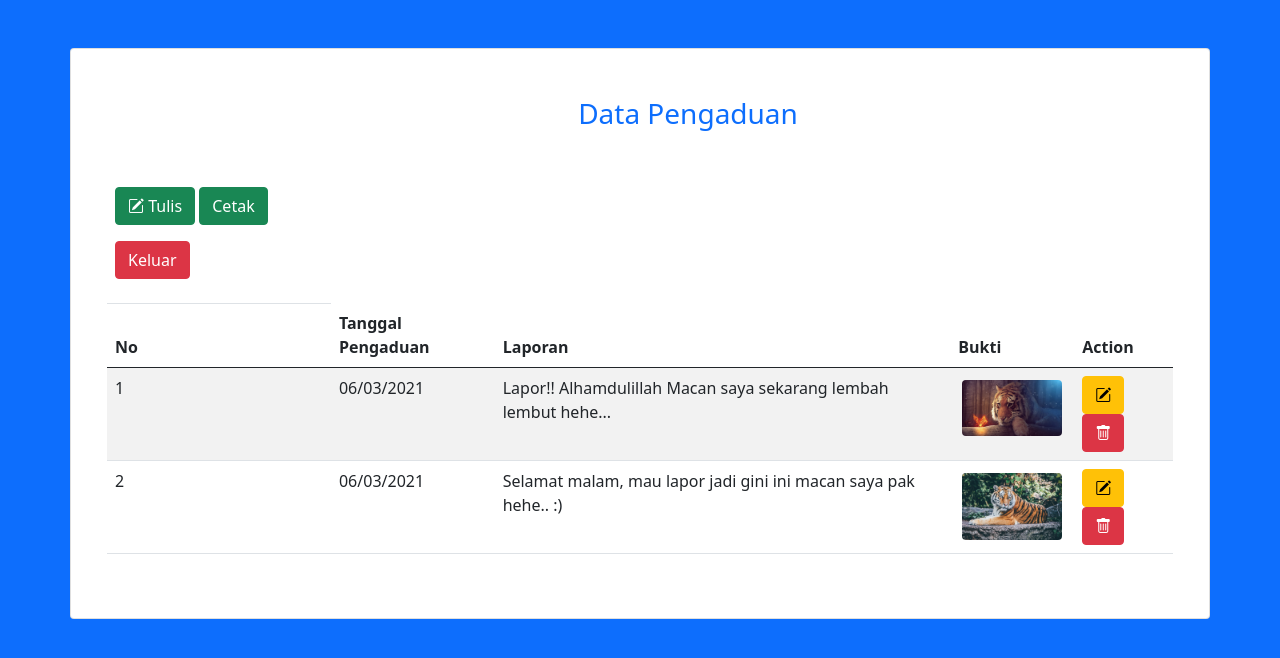
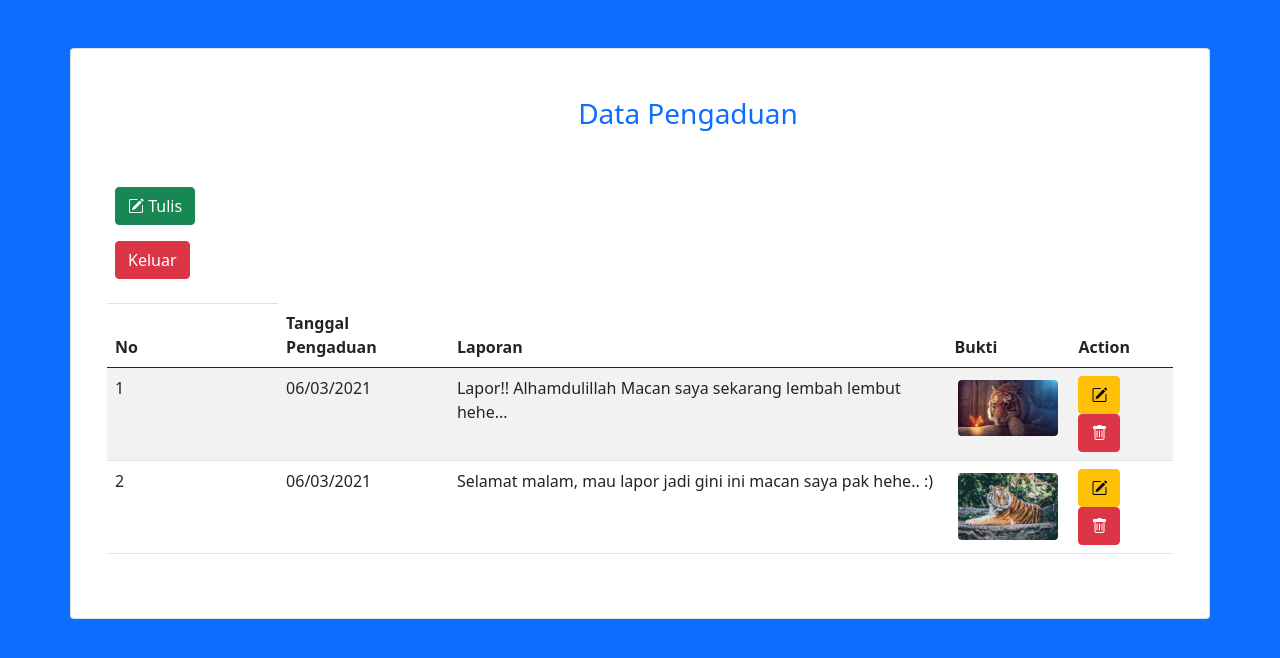
Before and after one commit to andikatuluspangestu/php-pengaduan-app, a PHP site: page / in a window 1280 px wide. Shown: the top 658 px of the page. Run offline with PHP 8.4, Linux system fonts and the light colour scheme; a user stored in the database is signed in; data comes from the database, SQL or seed files in the repository; some libraries are stand-ins or nearby versions.

Commit message:
Update index.php

```diff
--- a/index.php
+++ b/index.php
@@ -1,15 +1,14 @@
 <?php
+ session_start();
 
-  // Menghubungkan ke Database
-  include('koneksi.php');
+ include 'koneksi.php';
 
-   session_start();
+ if(isset($_SESSION['username'])){
 
-   if(isset($_SESSION['username'])){
-      $username = $_SESSION['username'];
-   } else{
-      header("location:login.php");
-   }
+  $username = $_SESSION['username'];
+  } else{
+  header("location:login.php");
+  }
 
 ?>
 
@@ -40,17 +39,8 @@
             <!-- Tombol Tambah Pengaduan -->
             <tr>
               <th>
-                <a class="btn btn-success mb-3" href="tambah.php">
-                  <i class="bi bi-pencil-square"></i> Tulis
-                </a>
-
-                <a class="btn btn-success mb-3" href="cetak.php" target="_blank">
-                  <i class="bi bi-logout"></i> Cetak
-                  </a>
-
-                <a class="btn btn-danger mb-3" href="logout.php">
-                  <i class="bi bi-logout"></i> Keluar
-                </a>
+                <a class="btn btn-success mb-3" href="tambah.php"> <i class="bi bi-pencil-square"></i> Tulis</a>
+                <a class="btn btn-danger mb-3" href="logout.php"> <i class="bi bi-logout"></i> Keluar</a>
               </th>
             </tr>
 
```
